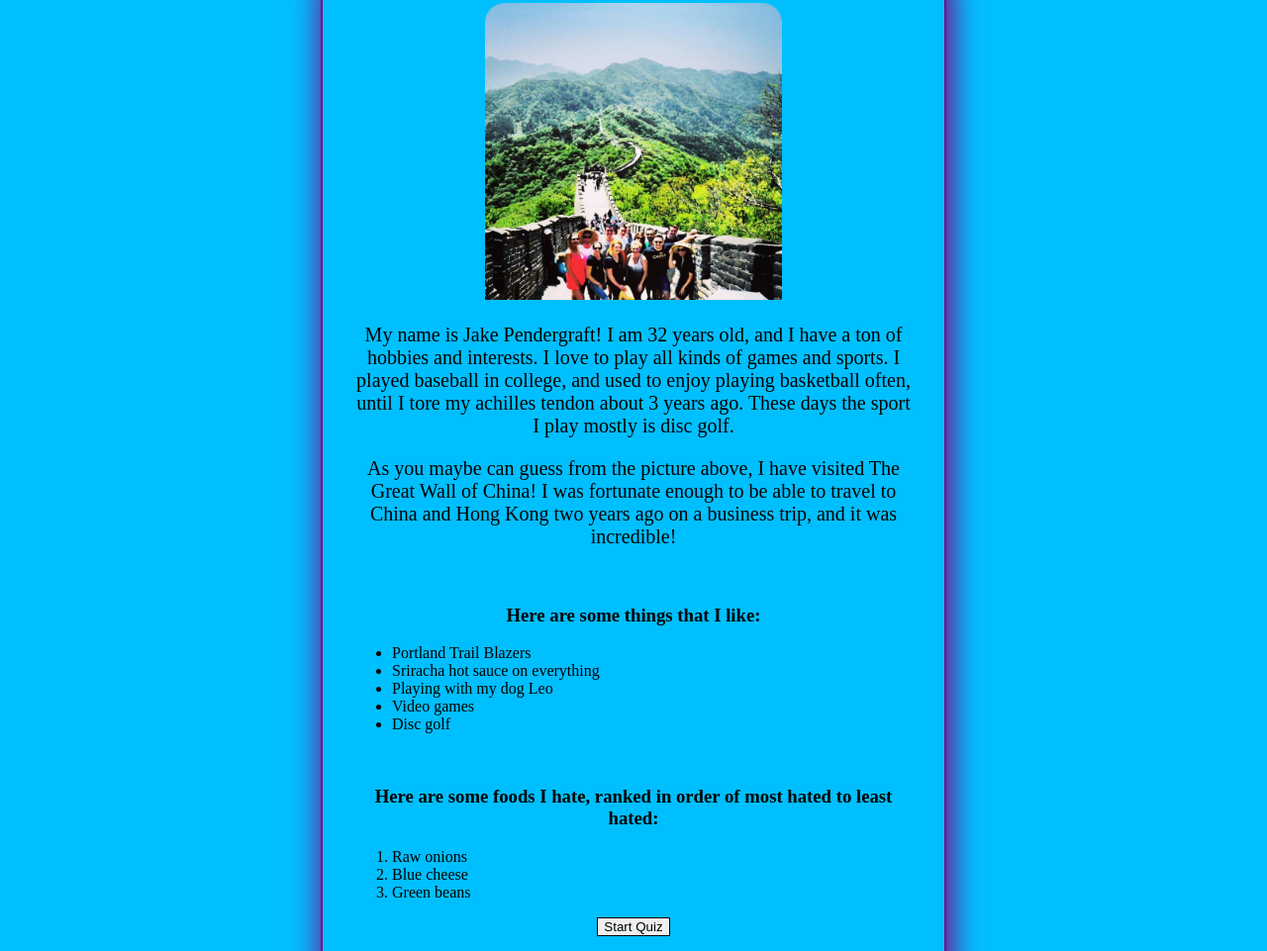
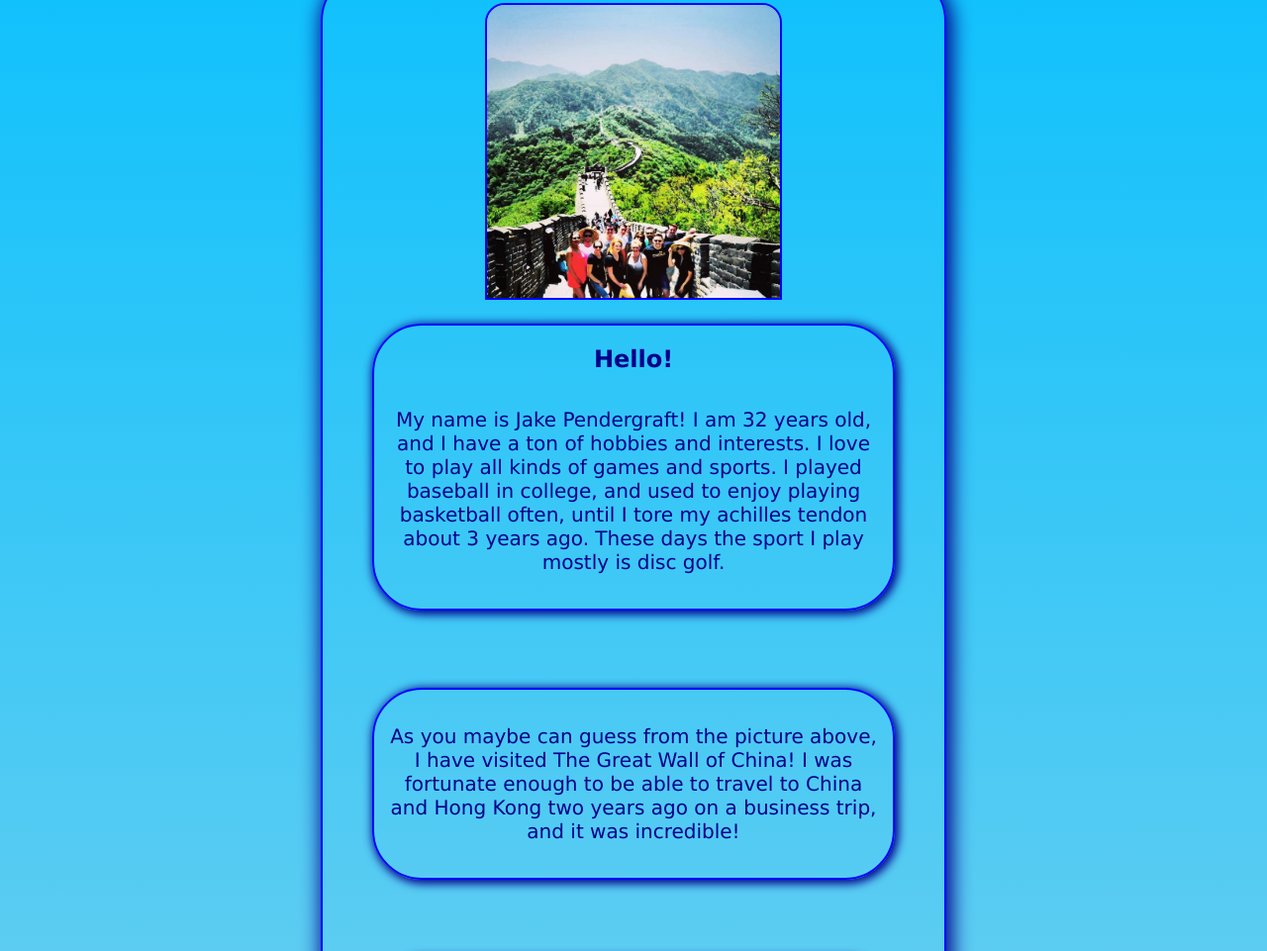
Before and after one commit to Jpendy/About-Me-with-a-guessing-game, a plain HTML site: page index.html in a window 1280 px wide. Shown: the part 229-1190 px from the top of the page at 99% size. Drawn offline with Linux system fonts and the light colour scheme.

Commit message:
more style updates

```diff
--- a/app.js
+++ b/app.js
@@ -1,4 +1,4 @@
-import isYes from "./is-yes.js";
+import isYes from './is-yes.js';
 
 const quizButton = document.getElementById('quiz-button');
 
@@ -28,7 +28,7 @@ function launchQuiz() {
 
     const isOnion = prompt(`${name}, are onions my least favorite food?`);
 
-    const isChina = prompt(`${name}, have I been to The Great Wall of China?`);
+    const toChina = prompt(`${name}, have I been to The Great Wall of China?`);
 
     if (isYes(isLeo) === true) {
         correctAnswers++;
@@ -37,17 +37,15 @@ function launchQuiz() {
     if (isYes(isOnion) === true){
         correctAnswers++;
 
-        if (isYes(isChina) === true) {
+        if (isYes(toChina) === true) {
             correctAnswers++;
         }
     }
 
-
-
     let response = 'Your name is ' + name;
 
-if (correctAnswers >=1) {
-    response+= ' and you are a very attentive reader!';
+    if (correctAnswers >= 1) {
+        response += ' and you are a very attentive reader!';
     }
     else {
         response += ' and you need to learn how to read! Damn! Reading this terrible color contrast is your punishment!';
@@ -60,10 +58,10 @@ scoreMessage.textContent = `Okay ${name}, you got ${correctAnswers}/3`;
     let scoreStyle = document.getElementById('score-style');
 
     if (correctAnswers >= 1) {
-    scoreStyle.style.color ="purple";
+        scoreStyle.style.color = 'purple';
     }
     else {
-    scoreStyle.style.color ="red";
+        scoreStyle.style.color = 'red';
     }
 }
 
--- a/index.html
+++ b/index.html
@@ -17,18 +17,21 @@
                 <img src="Great Wall.jpg" alt="">
 
                 <section>
-                    <p>My name is Jake Pendergraft! I am 32 years old, and I have a ton of hobbies and interests.
+                    <h2>Hello!</h2>
+                    <p>  My name is Jake Pendergraft! I am 32 years old, and I have a ton of hobbies and interests.
                         I love to play all kinds of games and sports. I played baseball in college, and used to enjoy playing basketball often, until I tore my
                         achilles tendon about 3 years ago. These days the sport I play mostly is disc golf.
                     </p>
                 </section>
-
+<br><br>
                 <section>
                     <p>As you maybe can guess from the picture above, I have visited The Great Wall of China!
                         I was fortunate enough to be able to travel to China and Hong Kong two years ago on a business trip,
                         and it was incredible!
                     </p>
-                        <br>
+                </section>
+
+                      <br>  <br>
                   <section>
                         <h1>Here are some things that I like:</h1>
                         <ul>
@@ -46,7 +49,8 @@
                             <li>Green beans</li>
 
                         </ol>
-                  </section>
+                  <br><br>
+                </section>
             <button id="quiz-button"> Start Quiz  </button>
 <br> <br>
              <div id="score-style">
--- a/style.css
+++ b/style.css
@@ -4,42 +4,82 @@
 
 body {
     background: deepskyblue;
+    background: -webkit-linear-gradient(deepskyblue, lightblue)
 }
 
 #container {
     margin: 200px auto;
     width: 50%;
     padding: 30px;
-    border: 2px solid purple;
+    border: 2px solid blue;
+    font-family: 'Lucida Sans', 'Lucida Sans Regular', 'Lucida Grande', 'Lucida Sans Unicode', Geneva, Verdana, sans-serif;
     text-align: center;
-    border-radius: 20px;
+    border-radius: 50px;
     text-align: center;
-    box-shadow: 3px 3px 30px 3px purple;
+    box-shadow: 3px 3px 20px 3px darkblue;
+    color: darkblue;
 
+}
+
+section div {
+    margin-top: 20px;
+}
+
+section {
+    border: 2px solid blue;
+    margin: 20px;
+    border-radius: 50px;
+    box-shadow: 2px 2px 10px 2px darkblue;
 }
 
 button {
     margin: auto;
-    border: 1px solid black;
+    border: 2px solid darkblue;
+    height: 100px;
+    width: 100px;
+    border-radius: 20px;
+    cursor: pointer;
+    box-shadow: 1px 1px 10px 1px darkblue;
+    color: darkblue;
+    font-size: 20px;
+
+    transition: background linear .4s;
 }
+
+button:hover {
+    background: orange;
+}
+
 
 img {
     width: 300px;
     height: 300px;
     object-fit: cover;
+    border: 2px solid blue;
+
     border-radius: 20px 20px 0px 0px;
 }
 
 p {
     text-align: center;
     font-size: 20px;
+    padding: 15px;
 }
+
+
 
 li {
     text-align: left;
+    margin: 20px;
+    width: 50%;
+
 }
 
 #score-style {
     font-size: 25px;
     font-weight: bold;
 }
+
+h1 {
+    padding: 15px
+}
```
Lines whose indentation alone changed are shown as unchanged.
